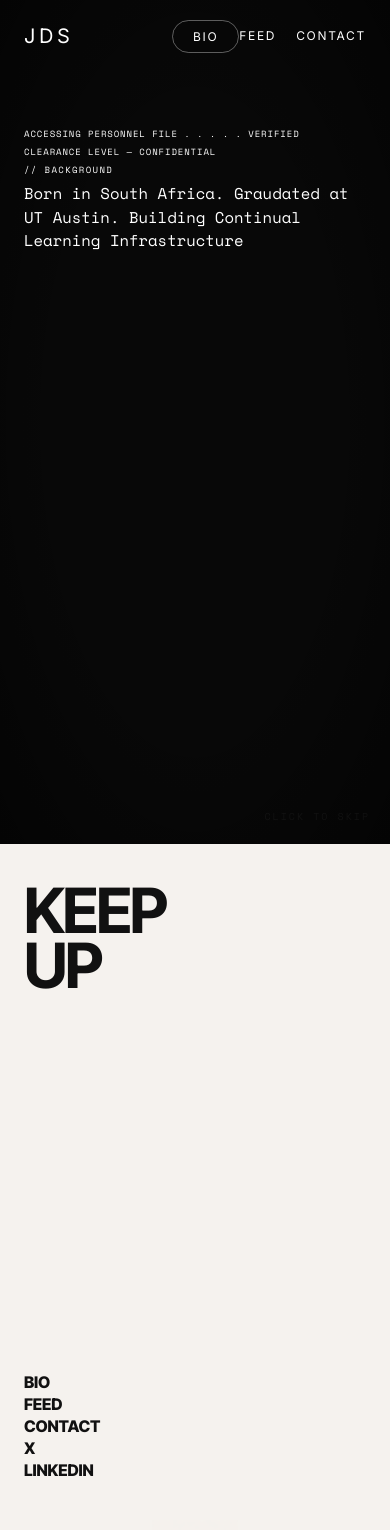
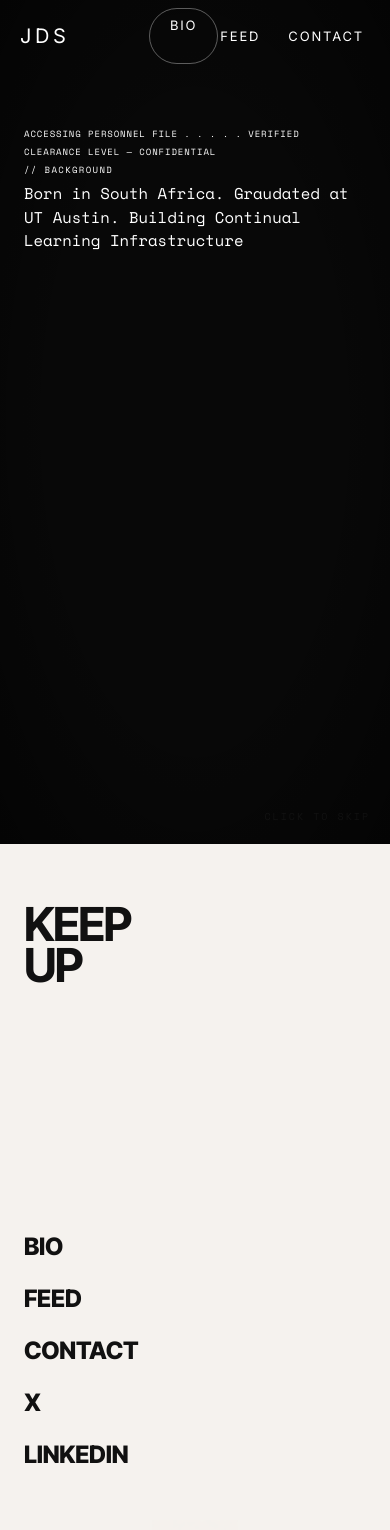
Before and after one commit to kingjulio8238/kjv2, a React (Vite) app in the folder react-app/: page /bio in a window 390 px wide. Shown: the top 1530 px of the page. Built offline with nearby package versions, Linux system fonts and the light colour scheme.

Commit message:
mobile responsiveness supported.

```diff
--- a/react-app/src/index.css
+++ b/react-app/src/index.css
@@ -761,13 +761,11 @@ a {
 .bio-terminal-scanlines {
   position: absolute;
   inset: 0;
-  background: repeating-linear-gradient(
-    0deg,
-    transparent 0px,
-    transparent 1px,
-    rgba(0, 0, 0, 0.04) 1px,
-    rgba(0, 0, 0, 0.04) 2px
-  );
+  background: repeating-linear-gradient(0deg,
+      transparent 0px,
+      transparent 1px,
+      rgba(0, 0, 0, 0.04) 1px,
+      rgba(0, 0, 0, 0.04) 2px);
   pointer-events: none;
   z-index: 10;
 }
@@ -854,8 +852,15 @@ a {
 }
 
 @keyframes bio-cursor-blink {
-  0%, 100% { opacity: 1; }
-  50% { opacity: 0; }
+
+  0%,
+  100% {
+    opacity: 1;
+  }
+
+  50% {
+    opacity: 0;
+  }
 }
 
 /* Skip hint */
@@ -873,8 +878,15 @@ a {
 }
 
 @keyframes bio-skip-pulse {
-  0%, 100% { opacity: 0.2; }
-  50% { opacity: 0.5; }
+
+  0%,
+  100% {
+    opacity: 0.2;
+  }
+
+  50% {
+    opacity: 0.5;
+  }
 }
 
 /* ========== FEED PAGE ========== */
@@ -1138,3 +1150,71 @@ a {
     font-size: clamp(38px, 8vw, 100px);
   }
 }
+
+/* ========== MOBILE REFINEMENTS (iPhone 16 Series Optimization) ========== */
+@media (max-width: 768px) {
+
+  /* Nav Optimization */
+  .nav {
+    padding: 16px 20px;
+  }
+
+  .nav-links {
+    gap: 16px;
+  }
+
+  .nav-links a {
+    font-size: 13px;
+    padding: 12px 6px;
+    /* Larger touch target */
+  }
+
+  /* Hero Adjustments */
+  .hero-content {
+    padding-bottom: 120px;
+  }
+
+  /* Project Card Optimization */
+  .project-card {
+    min-height: auto;
+    aspect-ratio: 4/5;
+  }
+
+  /* Feed Optimization */
+  .feed-card {
+    aspect-ratio: 1/1;
+    min-height: auto;
+  }
+
+  .feed-card-large {
+    aspect-ratio: 1/1;
+    min-height: auto;
+  }
+
+  /* Contact Form Optimization - Prevent iOS Zoom */
+  .contact-input {
+    font-size: max(16px, clamp(22px, 6vw, 36px));
+  }
+
+  .contact-textarea {
+    font-size: 16px;
+    /* Prevent zoom */
+  }
+
+  /* Footer Tweaks */
+  .footer {
+    padding: 60px 24px 40px;
+  }
+
+  .footer-heading {
+    font-size: clamp(42px, 12vw, 80px);
+    /* Ensure it fits 393px */
+  }
+
+  .footer-links a {
+    padding: 10px 0;
+    /* Touch targets */
+    font-size: 24px;
+    display: inline-block;
+  }
+}
```
